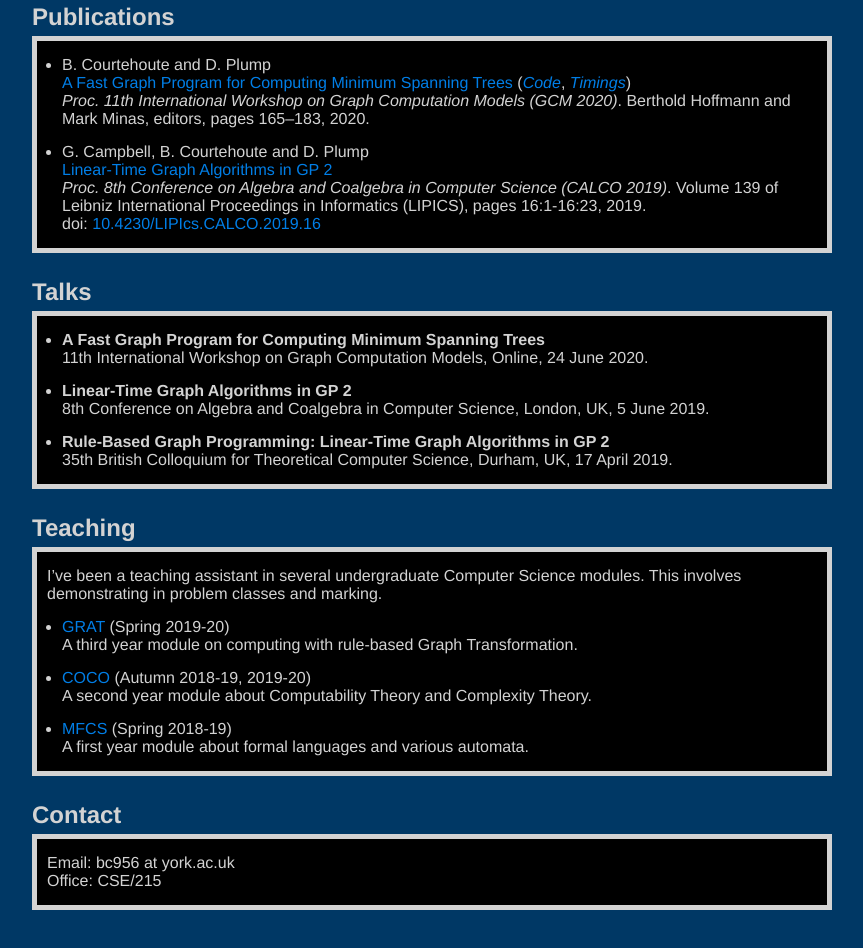
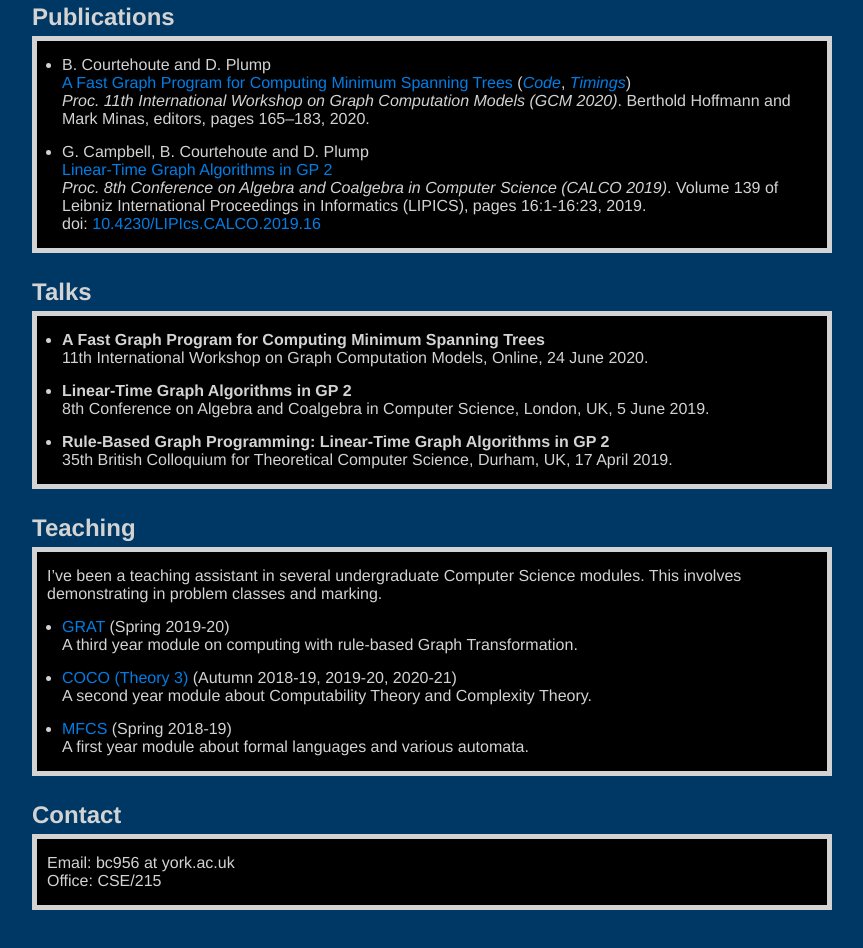
Before and after one commit to BrianCourtehoute/BrianCourtehoute.github.io, a plain HTML site: page index.html in a window 1280 px wide. Shown: the part 642-1590 px from the top of the page, without its empty margins (208-1071 px from the left). Drawn offline with Linux system fonts and the light colour scheme.

Commit message:
Update index.html

```diff
--- a/index.html
+++ b/index.html
@@ -168,7 +168,7 @@ doi: <a href="https://doi.org/10.4230/LIPIcs.CALCO.2019.16" target="_blank">10.4
 A third year module on computing with rule-based Graph Transformation.
   </li>
   <li>
-    <a href="https://www.york.ac.uk/students/studying/manage/programmes/module-catalogue/module/COM00002I/2019-20" target="_blank">COCO</a> (Autumn 2018-19, 2019-20)<br>
+    <a href="https://www.york.ac.uk/students/studying/manage/programmes/module-catalogue/module/COM00002I/2019-20" target="_blank">COCO (Theory 3)</a> (Autumn 2018-19, 2019-20, 2020-21)<br>
 A second year module about Computability Theory and Complexity Theory.
   </li>
   <li>
```
